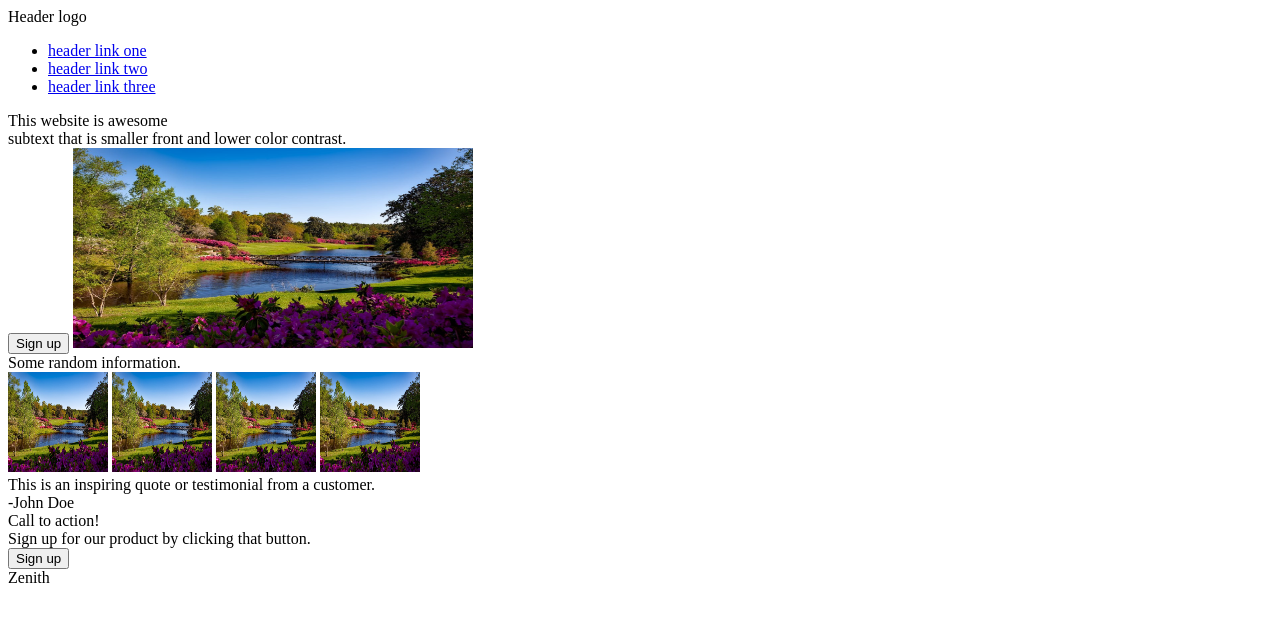
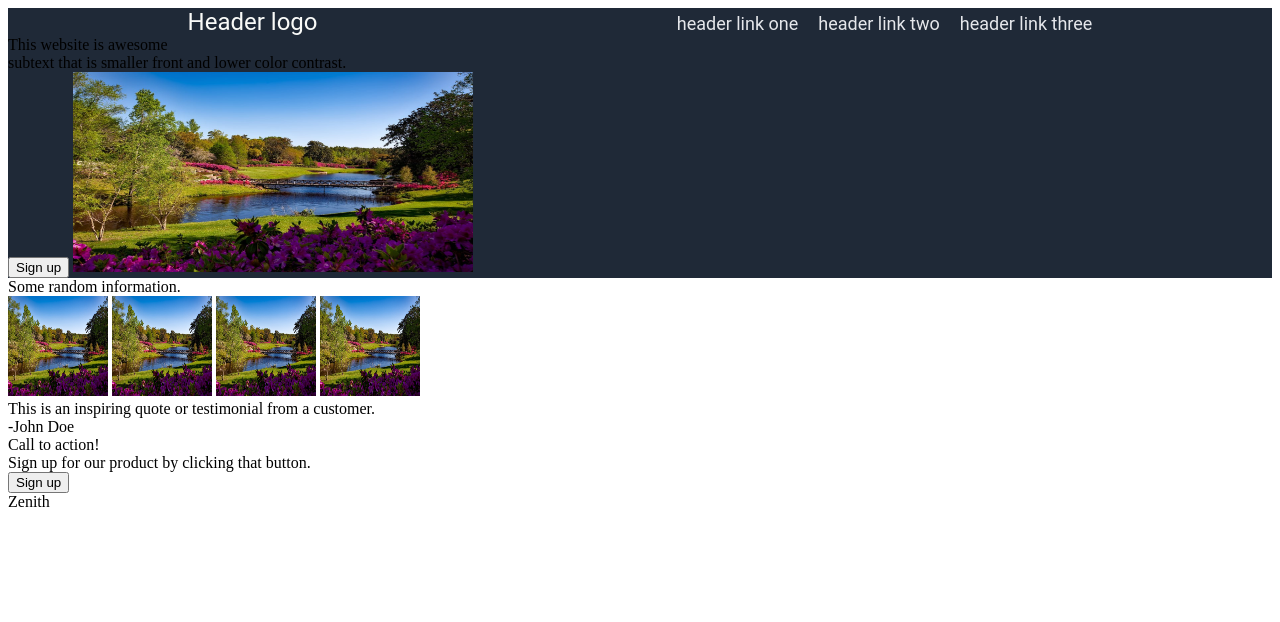
Before and after one commit to simulati0n/Landing-Page-Project, a plain HTML site: page index.html in a window 1280 px wide. Drawn offline with Linux system fonts and the light colour scheme.

Commit message:
-styled header font and links, positioning, and bg color. -added bg color to box1

```diff
--- a/style.css
+++ b/style.css
@@ -1,3 +1,28 @@
+.header{
+    font-family: 'Roboto';
+    font-size: 24px;
+    color: #F9FAF8;
+    background-color: #1F2937;
+    display: flex;
+    justify-content: space-around;
+}
+ul{
+    list-style: none;
+    display: flex;
+    padding: 0;
+    margin: 0;
+    gap: 20px;
+}
+
+.box1{
+    background-color: #1F2937;
+}
+a{
+    text-decoration: none;
+    color: #E5E7EB;
+    font-size: 18px;
+}
+
 img{
     width: 400px;
     height: 200px;
```
